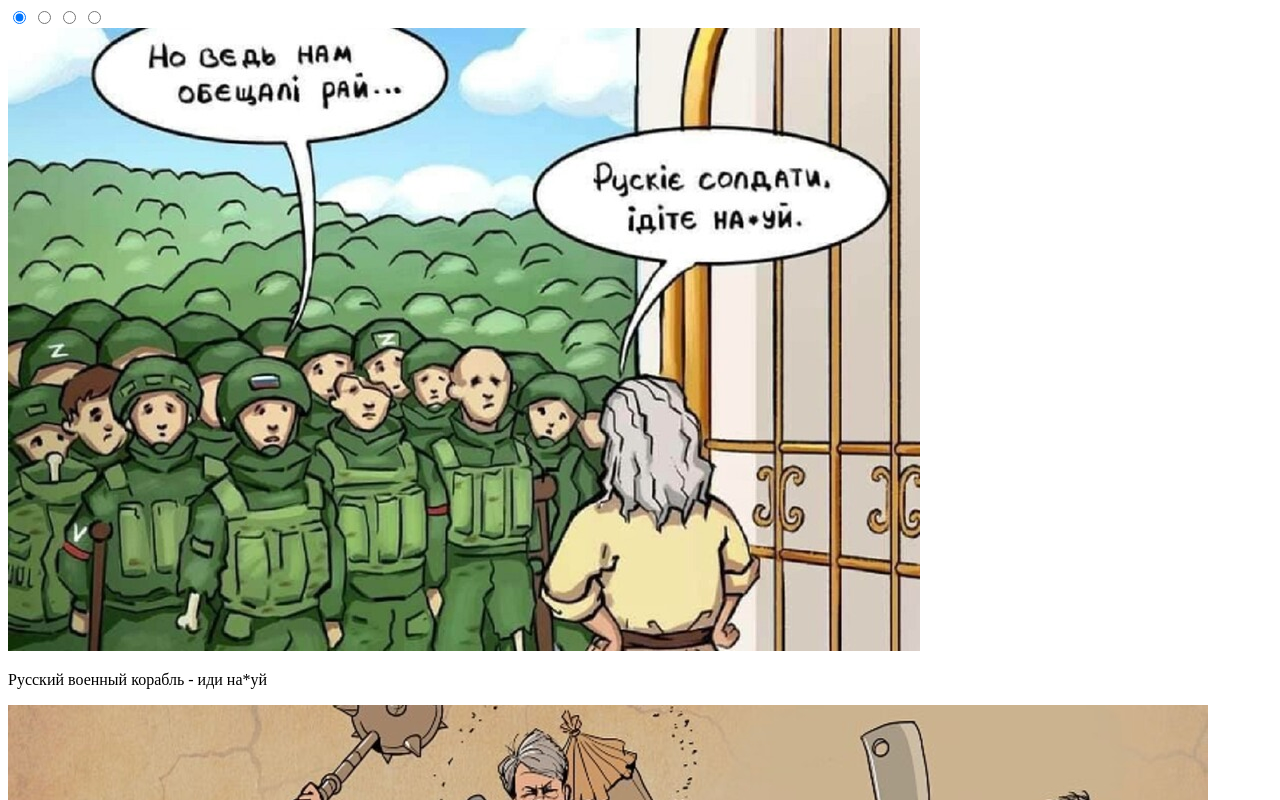
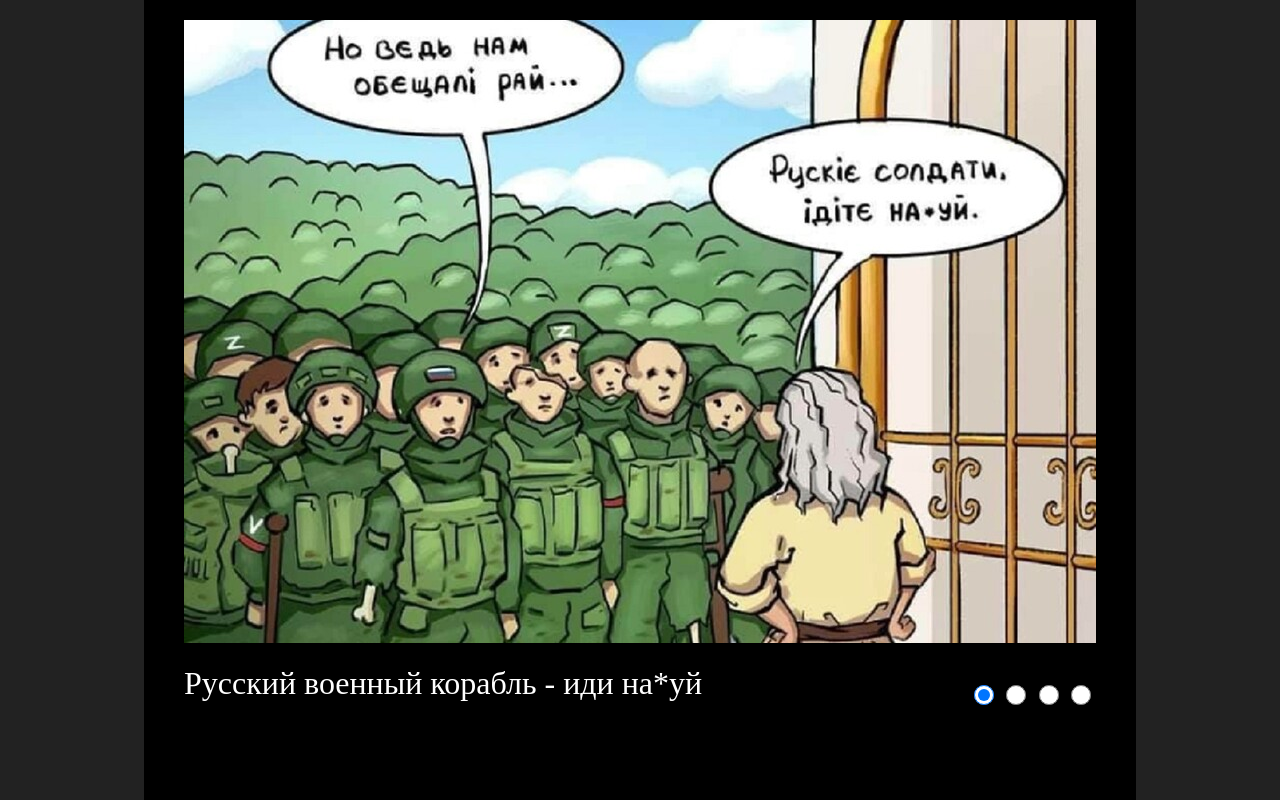
Before and after one commit to Vlad-Moskalenko/cssMemSlider, a plain HTML site: page cssMemSlider/index.html in a window 1280 px wide. Shown: the top 800 px of the page. Drawn offline with Linux system fonts and the light colour scheme.

Commit message:
feat: add layouts and styles, Wed, May 11, 2022, 13:54

```diff
--- a/cssMemSlider/index.html
+++ b/cssMemSlider/index.html
@@ -5,6 +5,7 @@
     <meta charset="UTF-8">
     <meta http-equiv="X-UA-Compatible" content="IE=edge">
     <meta name="viewport" content="width=device-width, initial-scale=1.0">
+    <link rel="stylesheet" href="./style.css">
     <title>Document</title>
 </head>
 
@@ -17,20 +18,20 @@
             <input type="radio" name="point" id="slide4">
         </div>
         <div class="slider">
-            <section class="slide1">
+            <section class="slides slide1">
                 <img src="./img/49_large-v1646747687.jpg" alt="">
                 <p>Русский военный корабль - иди на*уй</p>
             </section>
-            <section class="slide2">
+            <section class="slides slide2">
                 <img src="./img/7d6f4deca81b101b3a7936a32d94dc01-resize_crop_1Xquality_100Xallow_enlarge_0Xw_1200Xh_630.jpg"
                     alt="">
                 <p>Страна, у которой на гербе курица, никогда не победит страну, у которой на гербе вилка</p>
             </section>
-            <section class="slide3">
+            <section class="slides slide3">
                 <img src="./img/photo_2022-03-18_16-26-50-v1647614339.jpg" alt="">
                 <p>Заяц, ты меня слышишь? Слышу, слышу! - Ну, погоди!</p>
             </section>
-            <section class="slide4">
+            <section class="slides slide4">
                 <img src="./img/49_large-v1646747687.jpg" alt="">
                 <p>Русский военный корабль - иди на*уй</p>
             </section>
--- a/cssMemSlider/style.css
+++ b/cssMemSlider/style.css
@@ -0,0 +1,45 @@
+* {
+    padding: 0;
+    margin: 0;
+    box-sizing: border-box;
+    font-size: 10px;
+}
+
+body {
+    background: #222;
+}
+
+.wrapper {
+    position: relative;
+    max-width: 992px;
+    margin: auto;
+}
+
+.slider {
+    overflow: hidden;
+    display: flex;
+}
+
+p {
+    margin-top: 20px;
+    font-size: 3.2rem;
+    color: white;
+}
+
+.slides {
+    padding: 20px 40px;
+    background: black;
+}
+
+.input-radio {
+    position: absolute;
+    right: 40px;
+    top: 680px;
+}
+
+input {
+    cursor: pointer;
+    margin: 5px;
+    height: 20px;
+    width: 20px;
+}
```
